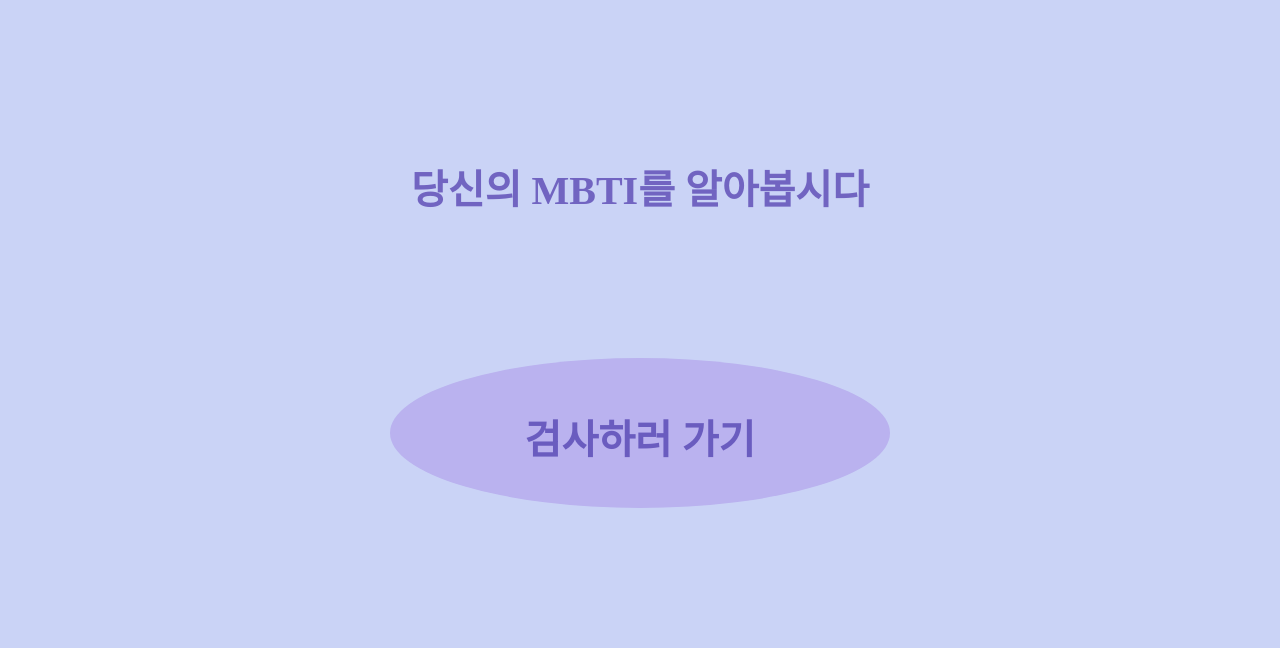
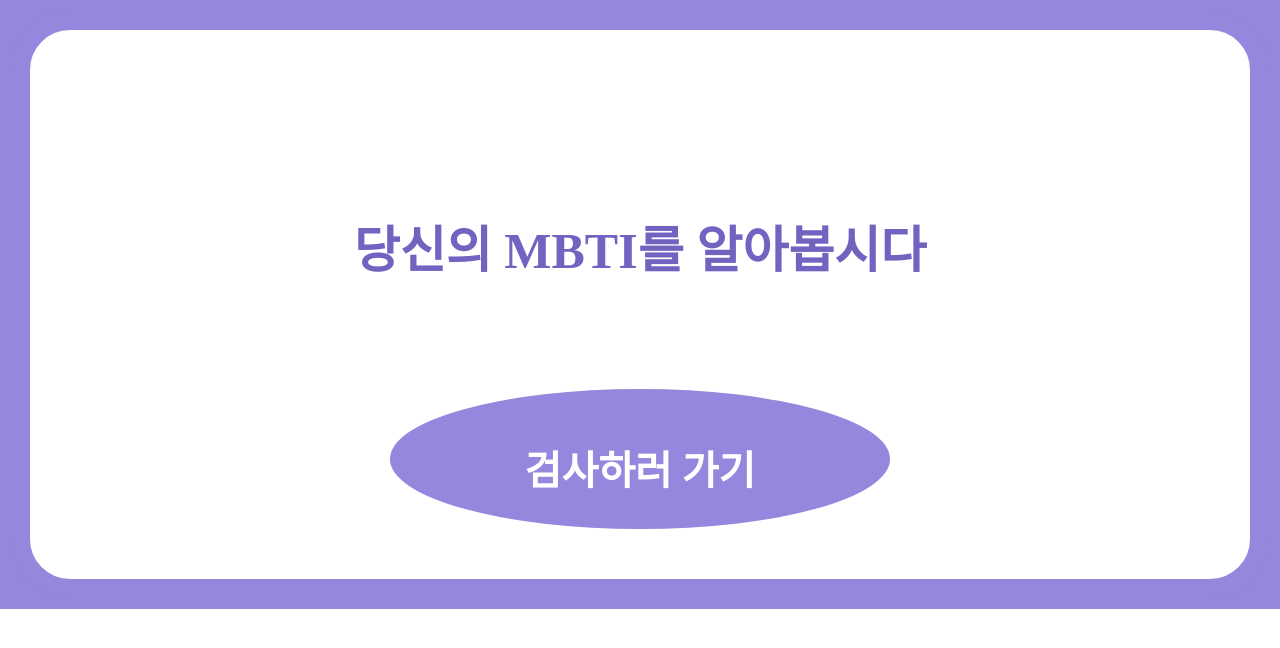
Before and after one commit to HeonSeok98/mbti, a React (Create React App) app: page / in a window 1280 px wide. Shown: the top 648 px of the page. Built offline with nearby package versions, Linux system fonts and the light colour scheme.

Commit message:
[Add]: 테두리 스타일

```diff
--- a/src/App.js
+++ b/src/App.js
@@ -5,6 +5,7 @@ import End from "./routes/End";
 
 
 function App() {
+
   return (
     <BrowserRouter>
       <Switch>
--- a/src/css/golbal.css
+++ b/src/css/golbal.css
@@ -1,9 +1,25 @@
-
 
 * {
-    background-color: #CAD3F6;
+    background-color: white;
     color: #7164C1;
     font-family: 'Inria Serif';
     font-weight: 900;
     font-size: 40px;
 }
+
+body {
+    background-color: #9388dd;
+    border: 30px solid #9388dd;
+    height: 549px;
+    margin: 0px;
+}
+
+
+.container{
+    border: 30px solid white;
+    border-radius: 40px;
+    height: 449px;
+    background-color: white;
+    box-shadow: 0px 0px 0px 20px #9388dd;
+    padding: 20px;
+}
--- a/src/css/start.css
+++ b/src/css/start.css
@@ -5,16 +5,16 @@
     align-items: center;
 }
 
-.a{
-    padding-top: 150px;
+.title{
+    padding-top: 130px;
     text-align: center;
     height: 200px;
+    font-size: 50px;
 }
 
-
 .btn{
-    color: #6A5CBF;
-    background-color: #BAB2EF;
+    color: white;
+    background-color: #9388dd;
     text-decoration-line: none;
     border-radius: 50%;
     display: block;
--- a/src/routes/End.js
+++ b/src/routes/End.js
@@ -5,9 +5,8 @@ import '../css/golbal.css';
 
 function End() {
 
-
   return (
-    <div>
+    <div className="container">
         <div>대충 이미지</div>
         <div>ISFJ</div>
         <div>설명 내용</div>
--- a/src/routes/Start.js
+++ b/src/routes/Start.js
@@ -5,10 +5,9 @@ import { Link } from "react-router-dom";
 
 function Start() {
 
-
   return (
     <div className="container">
-        <div className="a">당신의 MBTI를 알아봅시다</div>
+        <div className="title">당신의 MBTI를 알아봅시다</div>
         <Link to="/test" className="btn">검사하러 가기</Link>
     </div>
   );
--- a/src/routes/Test.js
+++ b/src/routes/Test.js
@@ -3,11 +3,10 @@ import '../css/test.css';
 import '../css/golbal.css';
 
 
-
 function Test() {
 
   return (
-    <div>
+    <div className="container">
         <div>나는 인스타에 자랑질 하는 색끼덜 이해가 안된다</div>
         <ul>
           <li>매우 그렇다</li>
```
